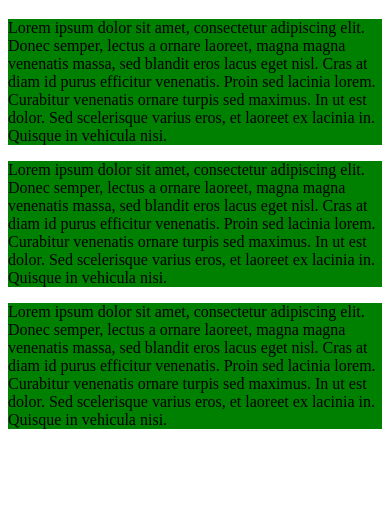
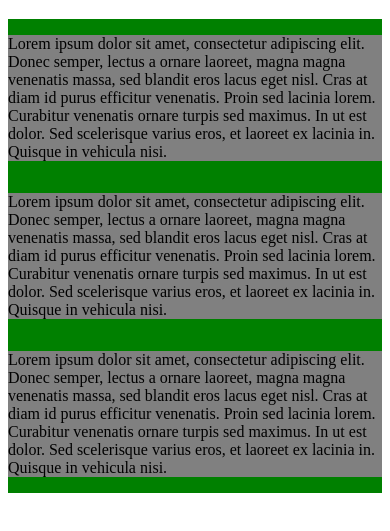
Before and after one commit to melomanab/web-developers-specialization, a plain HTML site: page course2-solution/index.html in a window 390 px wide. Shown: the part 61-592 px from the top of the page. Drawn offline with Linux system fonts and the light colour scheme.

Commit message:
In mobile layout, each section takes the entire row

```diff
--- a/course2-solution/css/style.css
+++ b/course2-solution/css/style.css
@@ -31,7 +31,9 @@ p {
 
 /*** Mobile layout ***/
 @media (max-width: 767px) {
-    p {
+    .col-mobi-12{
+       width: 100%;
+       float: left;
        background-color: green;
     }
 }
--- a/course2-solution/index.html
+++ b/course2-solution/index.html
@@ -10,21 +10,21 @@
     <h1>Responsive site</h1>
 </div>
 <div class="container">
-    <div id="section1" class="col-desk-4 col-tabl-6">
+    <div id="section1" class="col-desk-4 col-tabl-6 col-mobi-12">
         <p>Lorem ipsum dolor sit amet, consectetur adipiscing elit.
             Donec semper, lectus a ornare laoreet, magna magna venenatis massa,
             sed blandit eros lacus eget nisl. Cras at diam id purus efficitur venenatis.
             Proin sed lacinia lorem. Curabitur venenatis ornare turpis sed maximus. In ut est dolor.
             Sed scelerisque varius eros, et laoreet ex lacinia in. Quisque in vehicula nisi. </p>
     </div>
-    <div id="section2" class="col-desk-4 col-tabl-6">
+    <div id="section2" class="col-desk-4 col-tabl-6 col-mobi-12">
         <p>Lorem ipsum dolor sit amet, consectetur adipiscing elit.
             Donec semper, lectus a ornare laoreet, magna magna venenatis massa,
             sed blandit eros lacus eget nisl. Cras at diam id purus efficitur venenatis.
             Proin sed lacinia lorem. Curabitur venenatis ornare turpis sed maximus. In ut est dolor.
             Sed scelerisque varius eros, et laoreet ex lacinia in. Quisque in vehicula nisi. </p>
     </div>
-    <div id="section3" class="col-desk-4 col-tabl-12">
+    <div id="section3" class="col-desk-4 col-tabl-12 col-mobi-12">
         <p>Lorem ipsum dolor sit amet, consectetur adipiscing elit.
             Donec semper, lectus a ornare laoreet, magna magna venenatis massa,
             sed blandit eros lacus eget nisl. Cras at diam id purus efficitur venenatis.
```
